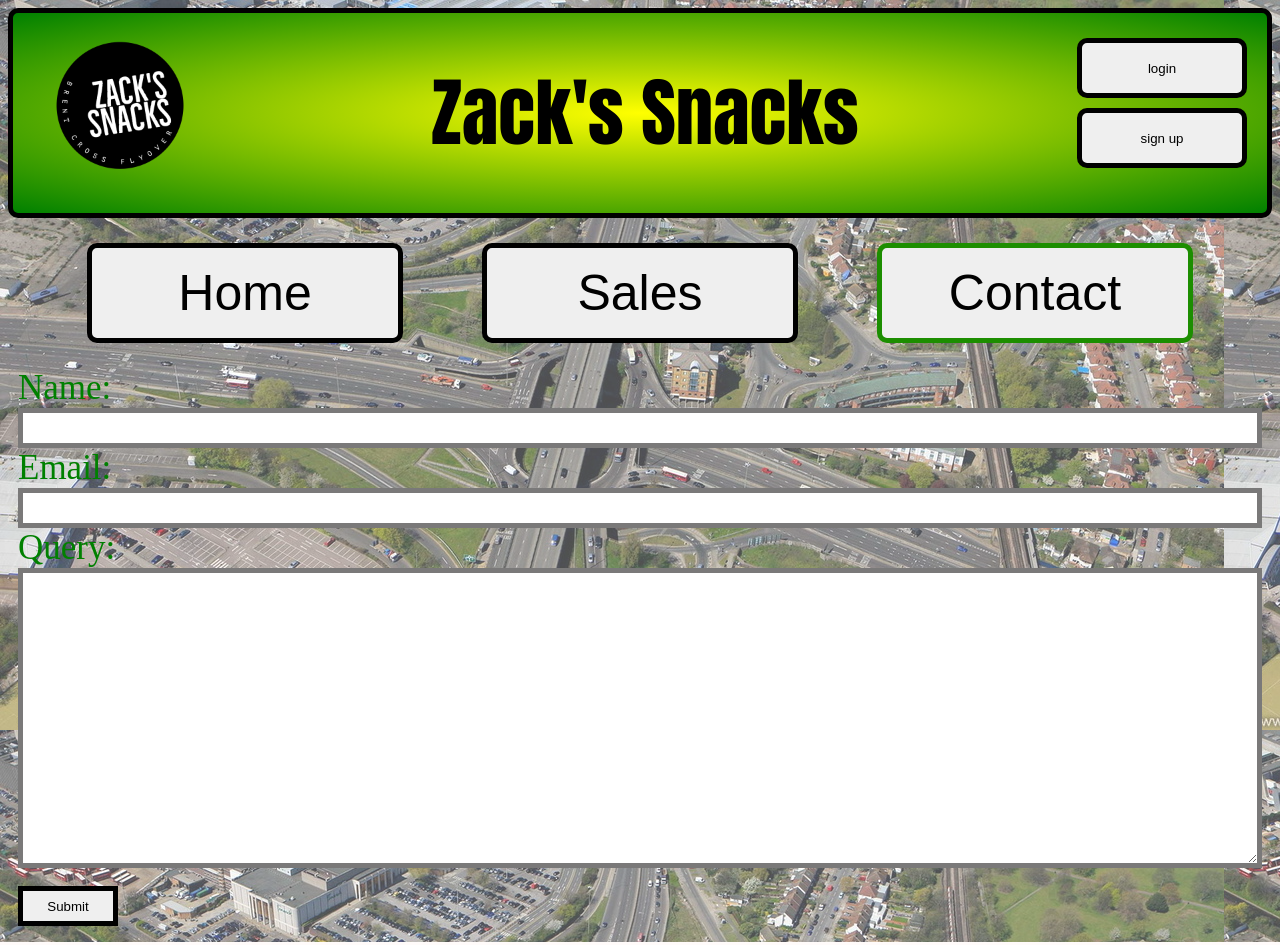
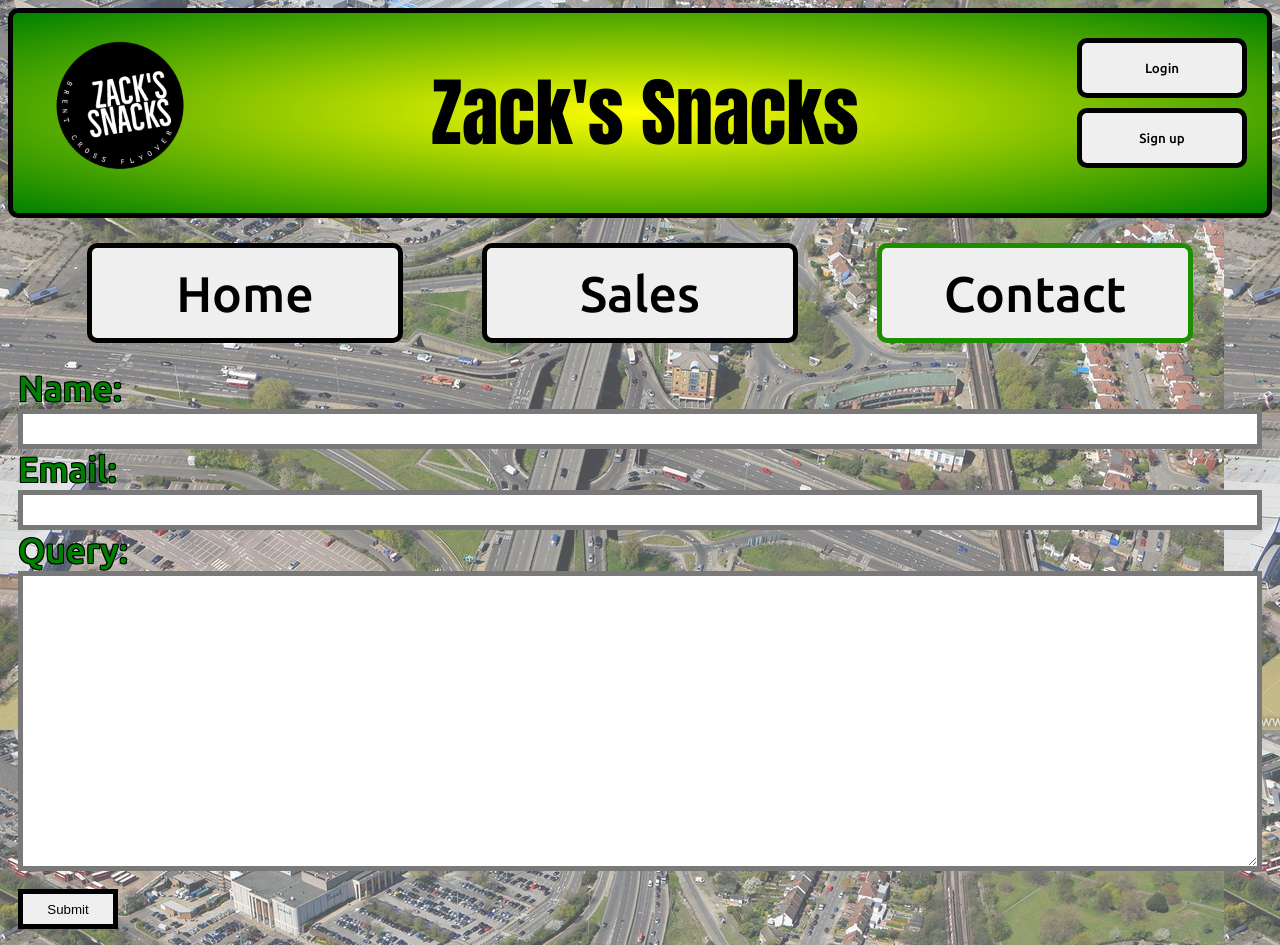
Before and after one commit to Zackeos/Zacks-Snacks, a Flask app: page /contact in a window 1280 px wide. Run offline with Flask 2, Linux system fonts and the light colour scheme.

Commit message:
Changed Font

```diff
--- a/static/stylesheet.css
+++ b/static/stylesheet.css
@@ -14,6 +14,7 @@ body{
     width: calc(100% - 10px);
     background-image: radial-gradient(yellow, green);
     border-radius: 10px;
+    overflow: hidden;
 }
 .MenuButton{
     border: 5px solid black;
@@ -23,6 +24,8 @@ body{
     float: left;
     cursor: pointer;
     border-radius: 10px;
+    font-family: 'Ubuntu', sans-serif;
+    overflow: hidden;
 }
 #SubmitButton{
     border: 5px solid black;
@@ -38,6 +41,7 @@ body{
     margin: 10px 10px 10px 10px;
     background-color: #d4ffb5;
     border-radius: 10px;
+    font-family: 'Ubuntu', sans-serif;
 }
 #ContactBox{
     border: 5px solid black;
@@ -63,6 +67,7 @@ body{
     font-size: 30px;
     text-align: left;
     margin-bottom: 10px;
+    font-family: 'Ubuntu', sans-serif;
 }
 #SalesBox{
     border: 5px solid black;
@@ -72,6 +77,7 @@ body{
     margin: 10px 10px 10px 10px;
     background-color: #d4ffb5;
     border-radius: 10px;
+    font-family: 'Ubuntu', sans-serif;
 }
 #InnerSales{
     border: 5px solid green;
@@ -134,6 +140,7 @@ body{
     border: 5px solid black;
     cursor: pointer;
     border-radius: 10px;
+    font-family: 'Ubuntu', sans-serif;
 }
 #login{
     margin-bottom: 5px;
@@ -143,3 +150,10 @@ body{
     margin-top: 5px;
     margin-bottom: 25px;
 }
+#ContactForm{
+    width: calc(100% - 20px);
+    margin-left: 10px;
+    float:left;
+    font-family: 'Ubuntu', sans-serif;
+    text-shadow: -1px -1px 0 #000, 1px -1px 0 #000, -1px 1px 0 #000, 1px 1px 0 #000;
+}
--- a/templates/blank.html
+++ b/templates/blank.html
@@ -5,7 +5,8 @@
   {% endblock %}
 </head>
 <style>
-  @import url('https://fonts.googleapis.com/css2?family=Anton&display=swap');
+    @import url('https://fonts.googleapis.com/css2?family=Anton&display=swap');
+    @import url('https://fonts.googleapis.com/css2?family=Ubuntu:wght@300;500&display=swap');
 </style>
 <body>
 
@@ -16,8 +17,8 @@
     </div>
 
     <div style="width: 190px; float: left; height: 100%;">
-      <button id="login" class="accountButton">login</button>
-      <button id="signup" class="accountButton">sign up</button>
+      <button id="login" class="accountButton">Login</button>
+      <button id="signup" class="accountButton">Sign up</button>
     </div>
 
   </div>
--- a/templates/contact.html
+++ b/templates/contact.html
@@ -22,7 +22,7 @@
   </script>
 
   <br>
-  <form name="ContactForm" onsubmit="return validateForm()"   method="post" action="/contact" style="width: calc(100% - 20px); margin-left: 10px; float:left;">
+  <form name="ContactForm" onsubmit="return validateForm()"   method="post" action="/contact" id="ContactForm" style="width: calc(100% - 20px); margin-left: 10px; float:left; font-family: 'Ubuntu', sans-serif; text-shadow: -1px -1px 0 #000, 1px -1px 0 #000, -1px 1px 0 #000, 1px 1px 0 #000;">
 
     <label for="NameBox" style="font-size: 35px; color: green;">Name:</label>
     <input name="name" type="text" id="NameBox" class="ContactInput"><br>
```
Lines whose indentation alone changed are shown as unchanged.
